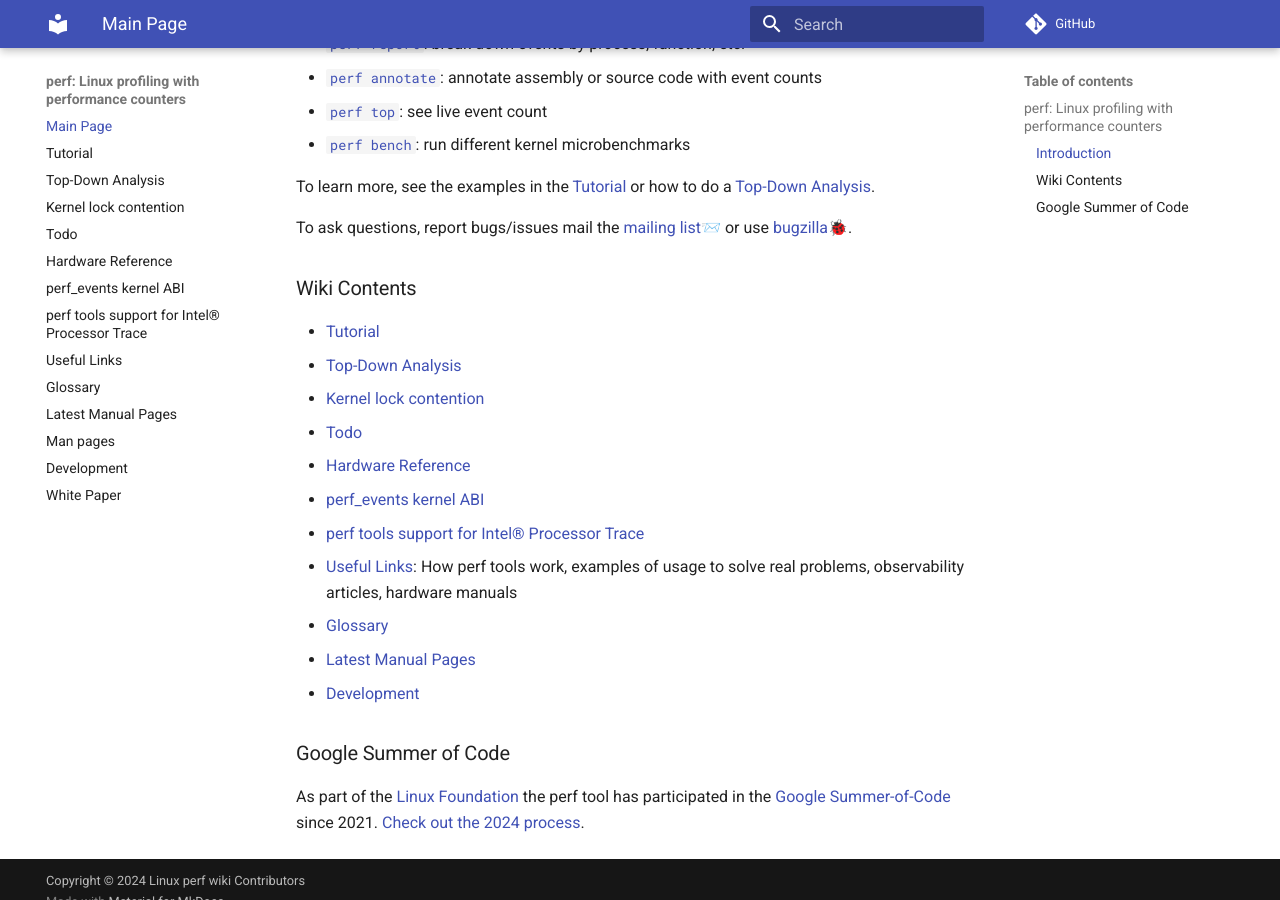
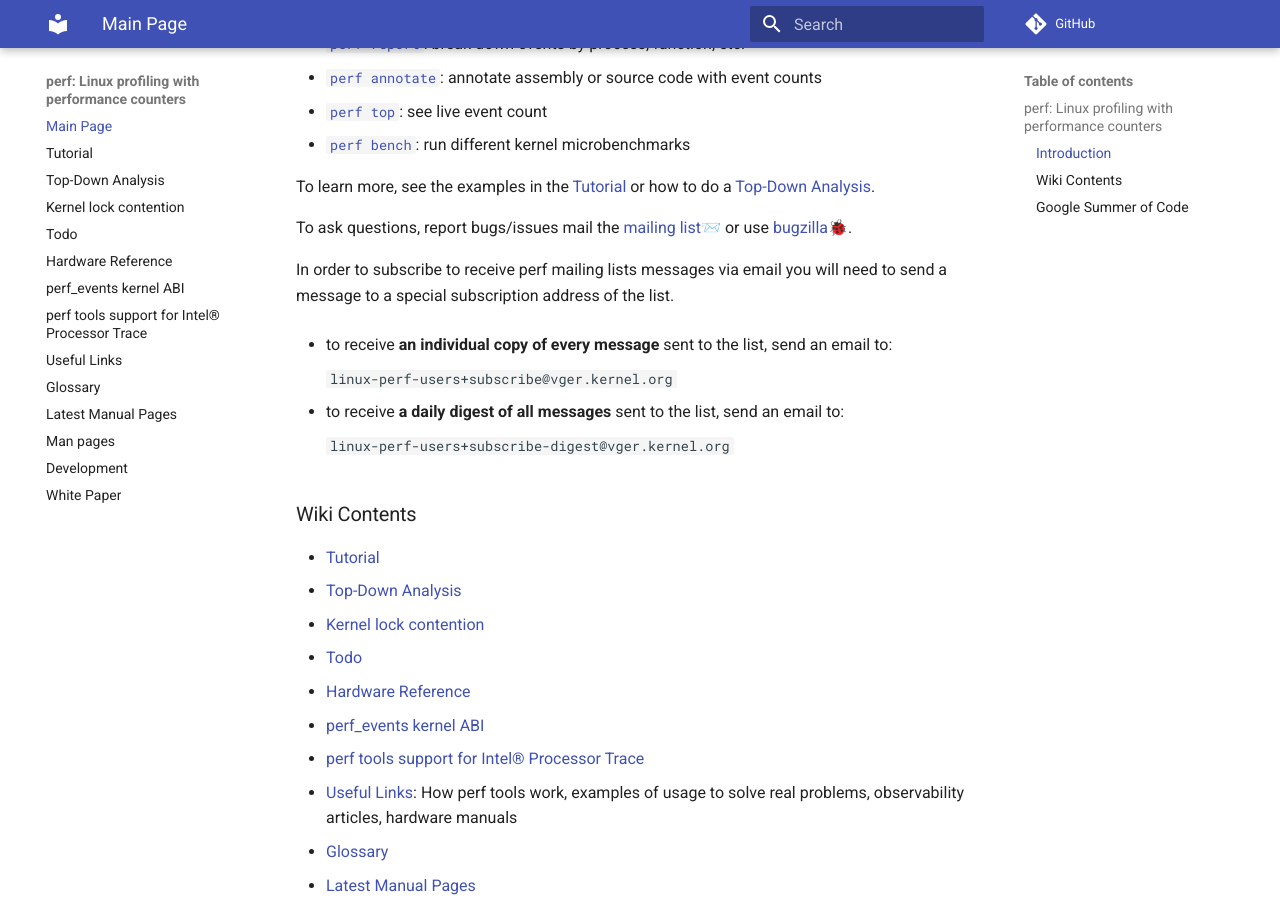
Before and after one commit to perfwiki/main, an MkDocs documentation site: the page built from docs/index.md, in a window 1280 px wide and 900 px high, scrolled down 885 px. Built offline with MkDocs 1.6.1 and Material for MkDocs 9.7.7, drawn with Linux system fonts in a browser that asks for light colours; comment, search, counter and statistics services are not loaded.

Commit message:
index: Add perf mailing lists guide
Adding how to join the perf mailing lists.

Signed-off-by: Yunseong Kim <yskelg@gmail.com>

```diff
--- a/docs/index.md
+++ b/docs/index.md
@@ -26,6 +26,16 @@ To learn more, see the examples in the [Tutorial](tutorial) or how to do a [Top-
 
 To ask questions, report bugs/issues mail the [mailing list📨](https://lore.kernel.org/linux-perf-users/) or use [bugzilla🐞](https://bugzilla.kernel.org/buglist.cgi?bug_status=__open__&order=changeddate%20DESC%2Cpriority%2Cbug_severity&product=Tracing%2FProfiling&query_format=advanced).
 
+In order to subscribe to receive perf mailing lists messages via email you will need to send a message to a special subscription address of the list.
+
+* to receive **an individual copy of every message** sent to the list, send an email to:
+
+    `linux-perf-users+subscribe@vger.kernel.org`
+
+* to receive **a daily digest of all messages** sent to the list, send an email to:
+
+    `linux-perf-users+subscribe-digest@vger.kernel.org`
+
 ### Wiki Contents
 
 - [Tutorial](tutorial)
```
